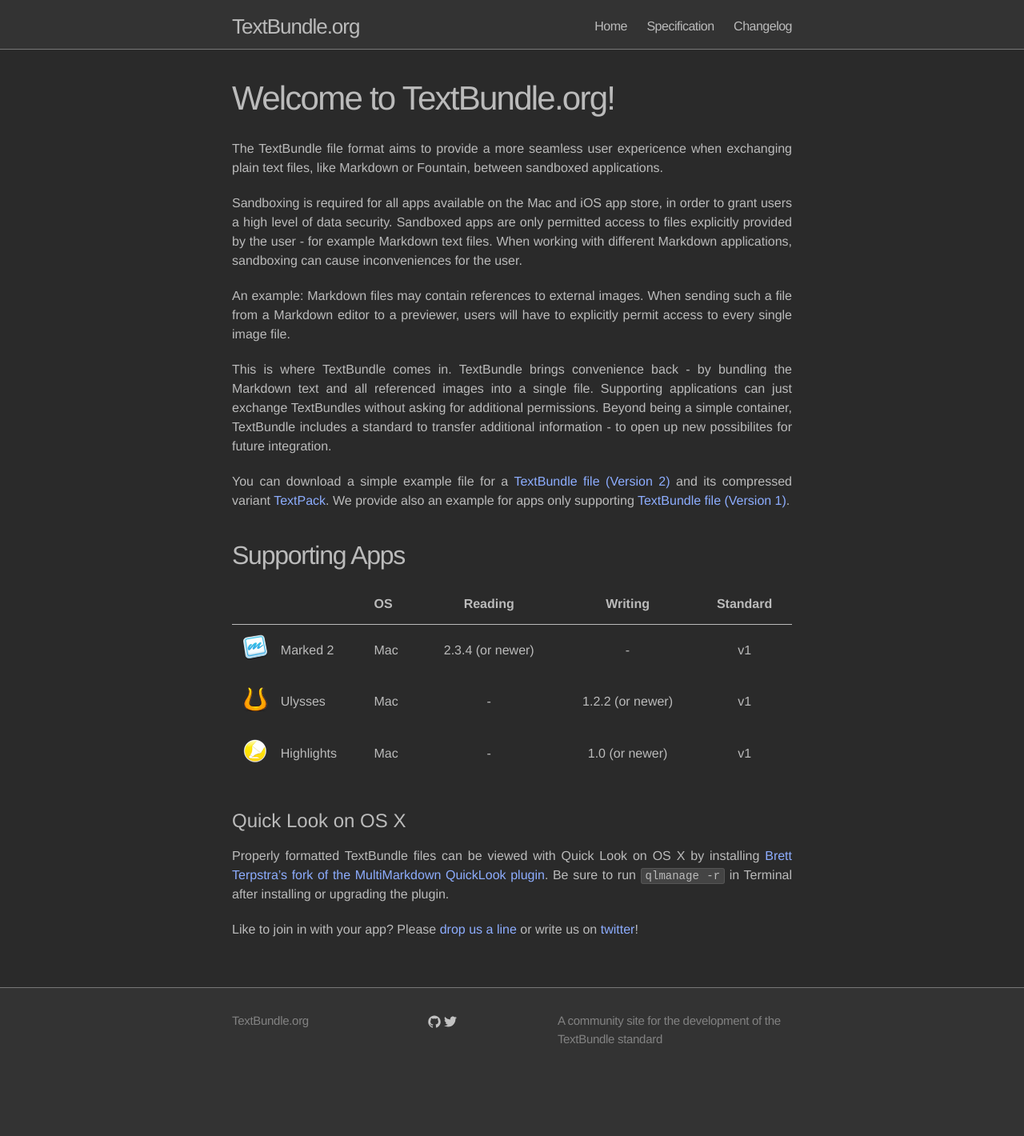
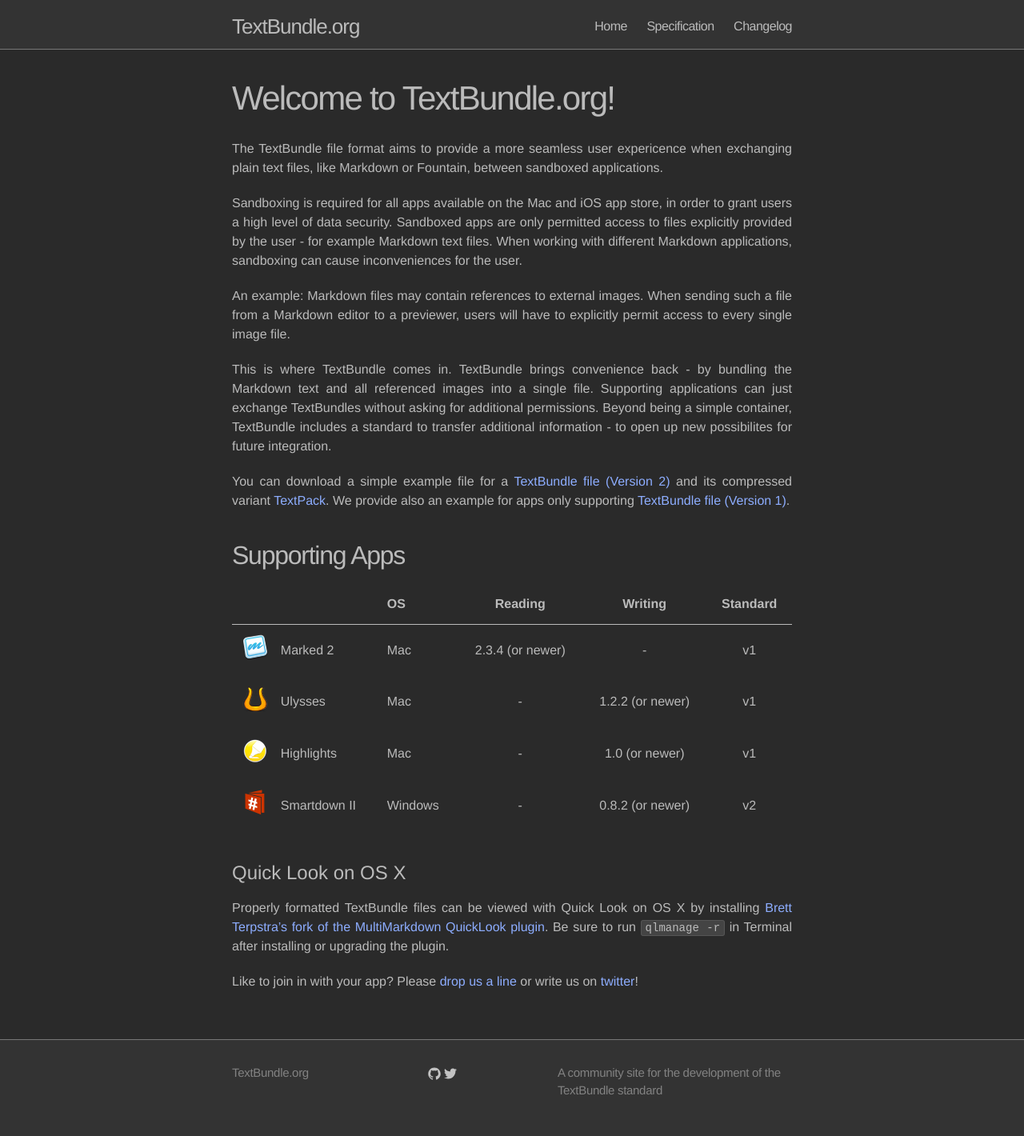
Before and after one commit to textbundle/textbundle.github.io, a Jekyll site: the page built from index.md, in a window 1280 px wide. Shown: the whole page at 80% size. Built offline with Jekyll 4.4.1, drawn with Linux system fonts in a browser that asks for light colours; before the commit the page ends 1355 px from its top, so only the background shows below that.

Commit message:
Add notice for Smartdown

```diff
--- a/index.md
+++ b/index.md
@@ -48,6 +48,14 @@
         <td class="appwriting">1.0 (or newer)</td>
         <td class="appstandard">v1</td>
     </tr>
+    <tr class="app">
+        <td class="appicon"><a href='http://www.aflava.com'><img src='images/apps/smartdown.png' /></a></td>
+        <td class="appname"><a href='http://www.aflava.com'>Smartdown II</a></td>
+       <td class="appos">Windows</td>
+        <td class="appreading">-</td>
+        <td class="appwriting">0.8.2 (or newer)</td>
+		<td class="appstandard">v2</td>
+    </tr>
 </table>
 
 
```
Also changed, not shown: images/apps/smartdown.png (added), images/apps/smartdown@2x.png (added).
